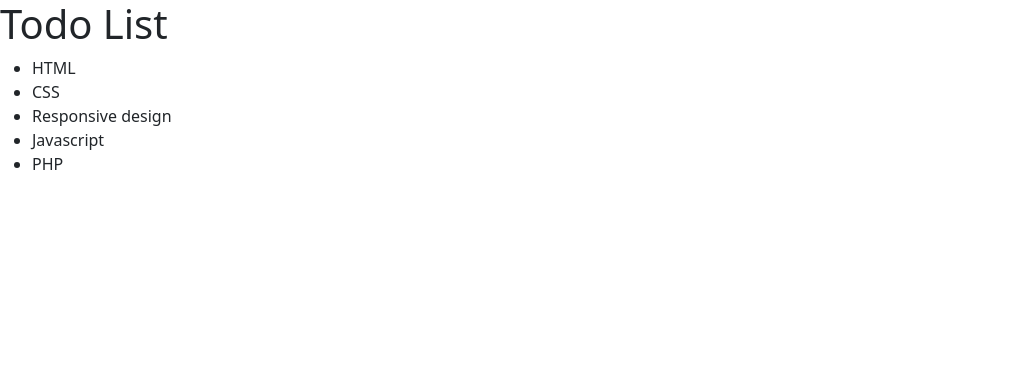
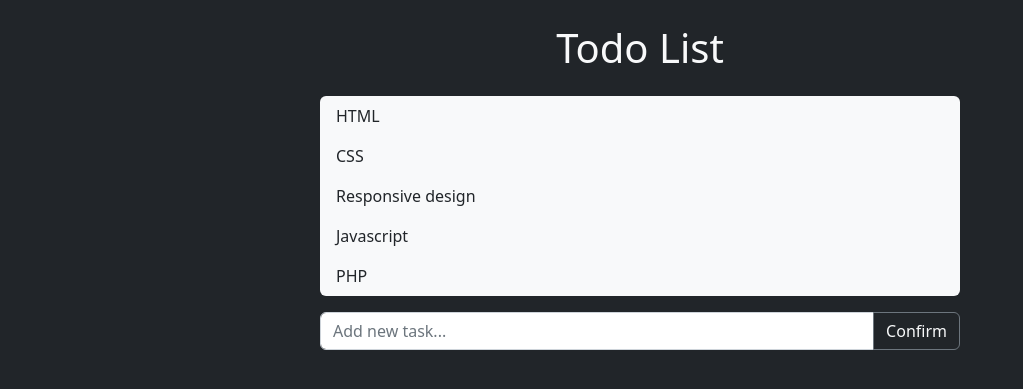
Before and after one commit to Salvatore-Gianfrancesco/php-todo-list-json, a PHP site: page / in a window 1280 px wide. Shown: the top 389 px of the page, without its empty margins (0-1023 px from the left). Run offline with PHP 8.4, Linux system fonts and the light colour scheme.

Commit message:
added task get and put in json

```diff
--- a/index.php
+++ b/index.php
@@ -16,15 +16,25 @@ include __DIR__ . '/server.php';
     <link href='https://cdn.jsdelivr.net/npm/bootstrap@5.2.1/dist/css/bootstrap.min.css' rel='stylesheet' integrity='sha384-iYQeCzEYFbKjA/T2uDLTpkwGzCiq6soy8tYaI1GyVh/UjpbCx/TYkiZhlZB6+fzT' crossorigin='anonymous'>
 </head>
 
-<body>
-    <div id="app">
-        <h1>Todo List</h1>
+<body class="bg-dark text-dark">
+    <div id="app" class="d-flex justify-content-center">
+        <div class="w-50 d-flexflex-column py-4">
+            <h1 class="text-light text-center pb-3">Todo List</h1>
 
-        <ul>
-            <?php foreach ($tasks as $task) { ?>
-                <li><?= $task ?></li>
-            <?php } ?>
-        </ul>
+            <ul class="bg-light rounded-2 p-0">
+                <?php foreach ($tasks as $task) { ?>
+                    <li class="py-2 px-3 rounded-2"><?= $task ?></li>
+                <?php } ?>
+            </ul>
+
+            <form action="index.php" method="GET">
+                <div class="input-group">
+                    <input type="text" id="new_task" name="new_task" class="form-control" placeholder="Add new task...">
+                    <button type="submit" class="btn btn-outline-secondary text-light">Confirm</button>
+                </div>
+            </form>
+        </div>
+    </div>
     </div>
 
     <!-- Bootstrap JS -->
--- a/server.php
+++ b/server.php
@@ -1,9 +1,17 @@
 <?php
 
-$tasks = [
-    'HTML',
-    'CSS',
-    'Responsive design',
-    'Javascript',
-    'PHP'
-];
+$json_get = file_get_contents('tasks.json');
+$tasks = json_decode($json_get);
+// var_dump($json_get, $tasks);
+
+if (isset($_GET['new_task']) && !in_array($_GET['new_task'], $tasks)) {
+    $new_task = $_GET['new_task'];
+    array_push($tasks, $new_task);
+    // var_dump($new_task, $tasks);
+
+    $json_put = json_encode($tasks);
+    file_put_contents('tasks.json', $json_put);
+
+    /* header('Content-Type: application/json');
+    echo json_encode($tasks); */
+}
--- a/style.css
+++ b/style.css
@@ -3,3 +3,13 @@
     padding: 0;
     box-sizing: border-box;
 }
+
+li {
+    list-style-type: none;
+    cursor: pointer;
+}
+
+li:hover {
+    background-color: #c2c2c2;
+    transition: 0.3s;
+}
--- /dev/null
+++ b/tasks.json
@@ -0,0 +1,7 @@
+[
+    "HTML",
+    "CSS",
+    "Responsive design",
+    "Javascript",
+    "PHP"
+]
```
